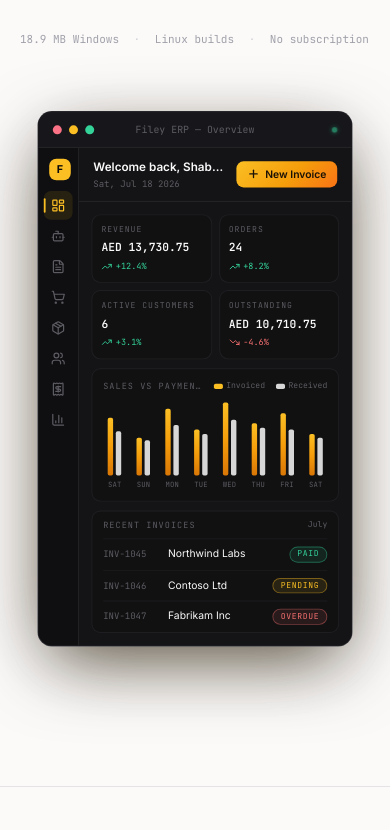
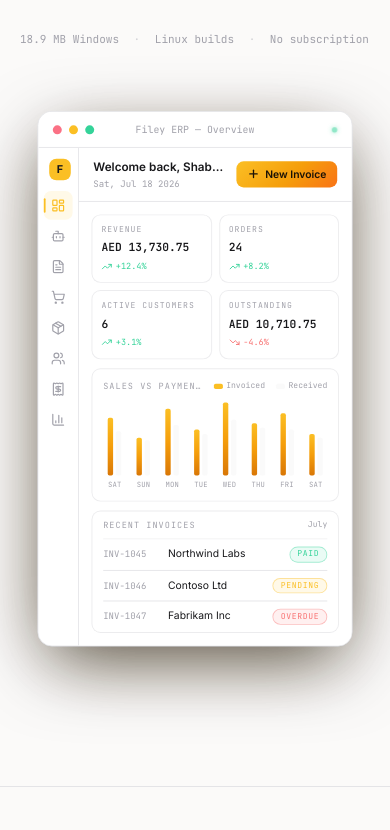
Before and after one commit to iamveer82/filey-erp-website, a React (Vite) app: page / in a window 390 px wide. Shown: the part 794-1624 px from the top of the page. Built offline with nearby package versions, Linux system fonts and the light colour scheme; no server answers.

Commit message:
fix: remove all remaining dark-theme ink-* classes from demo and hero — full light theme matching desktop app

```diff
--- a/src/components/AppWindow.tsx
+++ b/src/components/AppWindow.tsx
@@ -30,22 +30,22 @@ export function AppWindow({
   return (
     <div
       className={cn(
-        'overflow-hidden rounded-2xl border border-ink-600/70 bg-ink-900',
+        'overflow-hidden rounded-2xl border border-zinc-200 bg-white',
         'shadow-[0_24px_80px_-12px_rgba(0,0,0,0.7),inset_0_1px_0_rgba(255,255,255,0.04)]',
         className,
       )}
     >
       {/* Title bar */}
-      <div className="relative flex h-10 items-center justify-between border-b border-ink-700 bg-ink-800/80 px-4">
+      <div className="relative flex h-10 items-center justify-between border-b border-zinc-200 bg-white px-4">
         <div className="flex items-center gap-2" aria-hidden>
           <span className="h-2.5 w-2.5 rounded-full bg-rose-400" />
           <span className="h-2.5 w-2.5 rounded-full bg-amber-400" />
           <span className="h-2.5 w-2.5 rounded-full bg-emerald-400" />
         </div>
-        <span className="pointer-events-none absolute left-1/2 -translate-x-1/2 font-mono text-[11px] text-faint">
+        <span className="pointer-events-none absolute left-1/2 -translate-x-1/2 font-mono text-[11px] text-zinc-400">
           {title}
         </span>
-        <span className="flex items-center gap-1.5 font-mono text-[11px] text-faint">
+        <span className="flex items-center gap-1.5 font-mono text-[11px] text-zinc-400">
           <span
             className={cn(
               'h-1.5 w-1.5 rounded-full',
@@ -59,9 +59,9 @@ export function AppWindow({
       {/* Body: optional rail + content */}
       <div className="flex min-h-0">
         {sidebar ? (
-          <div className="shrink-0 border-r border-ink-700 bg-ink-900/60">{sidebar}</div>
+          <div className="shrink-0 border-r border-zinc-200 bg-white/60">{sidebar}</div>
         ) : null}
-        <div className={cn('min-w-0 flex-1 bg-ink-850 p-4 lg:p-6', contentClassName)}>{children}</div>
+        <div className={cn('min-w-0 flex-1 bg-white p-4 lg:p-6', contentClassName)}>{children}</div>
       </div>
     </div>
   )
--- a/src/sections/Hero.tsx
+++ b/src/sections/Hero.tsx
@@ -116,10 +116,10 @@ function OverviewMock() {
   return (
     <div>
       {/* top bar */}
-      <div className="-mx-3.5 -mt-3.5 flex items-center justify-between gap-3 border-b border-ink-700 px-4 py-3 sm:-mx-4 sm:-mt-4">
+      <div className="-mx-3.5 -mt-3.5 flex items-center justify-between gap-3 border-b border-zinc-200 px-4 py-3 sm:-mx-4 sm:-mt-4">
         <div className="min-w-0">
-          <p className="truncate text-[13px] font-semibold text-fg">Welcome back, Shaban</p>
-          <p className="font-mono text-[10px] text-faint">Sat, Jul 18 2026</p>
+          <p className="truncate text-[13px] font-semibold text-zinc-900">Welcome back, Shaban</p>
+          <p className="font-mono text-[10px] text-zinc-400">Sat, Jul 18 2026</p>
         </div>
         <span className="btn-gradient inline-flex shrink-0 items-center gap-1.5 rounded-md px-3 py-1.5 text-[11.5px] font-semibold text-[#1A1206]">
           <Plus className="h-3.5 w-3.5" strokeWidth={2.5} />
@@ -130,9 +130,9 @@ function OverviewMock() {
       {/* KPI cards */}
       <div className="mt-3.5 grid grid-cols-2 gap-2">
         {KPIS.map((kpi) => (
-          <div key={kpi.label} className="rounded-lg border border-ink-700/70 bg-ink-900/60 p-2.5">
-            <p className="truncate font-mono text-[9px] uppercase tracking-[0.12em] text-faint">{kpi.label}</p>
-            <p className="mt-1 truncate font-mono text-[12.5px] font-semibold tabular-nums text-fg">{kpi.value}</p>
+          <div key={kpi.label} className="rounded-lg border border-zinc-200/70 bg-white/60 p-2.5">
+            <p className="truncate font-mono text-[9px] uppercase tracking-[0.12em] text-zinc-400">{kpi.label}</p>
+            <p className="mt-1 truncate font-mono text-[12.5px] font-semibold tabular-nums text-zinc-900">{kpi.value}</p>
             <p
               className={cn(
                 'mt-1 flex items-center gap-1 font-mono text-[9.5px] tabular-nums',
@@ -147,12 +147,12 @@ function OverviewMock() {
       </div>
 
       {/* sales vs payments bar chart */}
-      <div className="mt-2.5 rounded-lg border border-ink-700/70 bg-ink-900/60 p-3">
+      <div className="mt-2.5 rounded-lg border border-zinc-200/70 bg-white/60 p-3">
         <div className="flex items-center justify-between gap-2">
-          <p className="truncate font-mono text-[9.5px] uppercase tracking-[0.12em] text-faint">
+          <p className="truncate font-mono text-[9.5px] uppercase tracking-[0.12em] text-zinc-400">
             Sales vs Payments received
           </p>
-          <div className="flex shrink-0 items-center gap-3 font-mono text-[9px] text-faint">
+          <div className="flex shrink-0 items-center gap-3 font-mono text-[9px] text-zinc-400">
             <span className="flex items-center gap-1">
               <span className="h-1.5 w-2.5 rounded-[2px] bg-amber-400" />
               Invoiced
@@ -176,23 +176,23 @@ function OverviewMock() {
                   style={{ height: `${(bar.rec / 100) * 88}px` }}
                 />
               </div>
-              <span className="text-center font-mono text-[8px] uppercase tracking-wide text-faint">{bar.d}</span>
+              <span className="text-center font-mono text-[8px] uppercase tracking-wide text-zinc-400">{bar.d}</span>
             </div>
           ))}
         </div>
       </div>
 
       {/* recent invoices */}
-      <div className="mt-2.5 rounded-lg border border-ink-700/70 bg-ink-900/60 px-3">
-        <div className="flex items-center justify-between border-b border-ink-700/60 py-2">
-          <p className="font-mono text-[9.5px] uppercase tracking-[0.12em] text-faint">Recent invoices</p>
-          <p className="font-mono text-[9px] text-faint">July</p>
+      <div className="mt-2.5 rounded-lg border border-zinc-200/70 bg-white/60 px-3">
+        <div className="flex items-center justify-between border-b border-zinc-200/60 py-2">
+          <p className="font-mono text-[9.5px] uppercase tracking-[0.12em] text-zinc-400">Recent invoices</p>
+          <p className="font-mono text-[9px] text-zinc-400">July</p>
         </div>
-        <div className="divide-y divide-ink-700/50">
+        <div className="divide-y divide-zinc-200">
           {RECENT_INVOICES.map((inv) => (
             <div key={inv.id} className="flex items-center gap-2.5 py-2">
-              <span className="w-[62px] shrink-0 font-mono text-[10px] text-faint">{inv.id}</span>
-              <span className="min-w-0 flex-1 truncate text-[11.5px] text-fg">{inv.customer}</span>
+              <span className="w-[62px] shrink-0 font-mono text-[10px] text-zinc-400">{inv.id}</span>
+              <span className="min-w-0 flex-1 truncate text-[11.5px] text-zinc-900">{inv.customer}</span>
               <span className="hidden shrink-0 font-mono text-[10px] tabular-nums text-muted-foreground sm:inline">
                 {inv.amount}
               </span>
@@ -217,10 +217,10 @@ function OverviewSidebar() {
     <nav aria-label="Modules" className="flex w-11 flex-col gap-0.5 px-1.5 py-3 sm:w-40 sm:px-2">
       {/* Filey logo */}
       <div className="mb-2.5 flex items-center gap-2 px-1.5">
-        <span className="flex h-6 w-6 shrink-0 items-center justify-center rounded-md bg-amber-400 font-display text-[12px] font-bold text-ink-950">
+        <span className="flex h-6 w-6 shrink-0 items-center justify-center rounded-md bg-amber-400 font-display text-[12px] font-bold text-zinc-900">
           F
         </span>
-        <span className="hidden text-[13px] font-semibold tracking-tight text-fg sm:inline">
+        <span className="hidden text-[13px] font-semibold tracking-tight text-zinc-900 sm:inline">
           Filey <span className="font-medium text-amber-400">ERP</span>
         </span>
       </div>
@@ -229,7 +229,7 @@ function OverviewSidebar() {
           key={item.label}
           className={cn(
             'relative flex h-8 items-center justify-center gap-2.5 rounded-md sm:justify-start sm:px-2.5',
-            item.active ? 'bg-amber-400/10 text-amber-400' : 'text-faint',
+            item.active ? 'bg-amber-400/10 text-amber-400' : 'text-zinc-400',
           )}
         >
           {item.active && (
--- a/src/sections/demo/DemoCrm.tsx
+++ b/src/sections/demo/DemoCrm.tsx
@@ -69,14 +69,14 @@ function DealCardBody({ deal, lifted = false }: { deal: Deal; lifted?: boolean }
       className={cn(
         'rounded-lg border p-3',
         lifted
-          ? 'rotate-[1.5deg] scale-[1.04] border-amber-400/40 bg-ink-800 shadow-[0_18px_50px_-10px_rgba(0,0,0,0.8)]'
+          ? 'rotate-[1.5deg] scale-[1.04] border-amber-400/40 bg-zinc-50 shadow-[0_18px_50px_-10px_rgba(0,0,0,0.8)]'
           : 'border-zinc-200 bg-white shadow-[inset_0_1px_0_rgba(255,255,255,0.04)]',
       )}
     >
       <p className="text-[13px] font-semibold leading-tight text-zinc-900">{deal.company}</p>
       <div className="mt-2 flex items-center justify-between gap-2">
         <span className="text-[12px] tabular-nums text-amber-400">{fmtAED(deal.value)}</span>
-        <span className="rounded-full border border-ink-600 px-2 py-px text-[9px] uppercase tracking-[0.1em] text-zinc-400">
+        <span className="rounded-full border border-zinc-200 px-2 py-px text-[9px] uppercase tracking-[0.1em] text-zinc-400">
           {deal.tag}
         </span>
       </div>
@@ -93,7 +93,7 @@ function SortableDealCard({ deal }: { deal: Deal }) {
       <div
         ref={setNodeRef}
         style={{ transform: CSS.Transform.toString(transform), transition }}
-        className="h-[74px] rounded-lg border border-dashed border-ink-600 bg-ink-800/40"
+        className="h-[74px] rounded-lg border border-dashed border-zinc-200 bg-zinc-50"
       />
     )
   }
@@ -104,7 +104,7 @@ function SortableDealCard({ deal }: { deal: Deal }) {
       style={{ transform: CSS.Transform.toString(transform), transition }}
       {...attributes}
       {...listeners}
-      className="cursor-grab touch-manipulation transition-colors duration-200 hover:[&>div]:border-ink-600 active:cursor-grabbing"
+      className="cursor-grab touch-manipulation transition-colors duration-200 hover:[&>div]:border-zinc-200 active:cursor-grabbing"
     >
       <DealCardBody deal={deal} />
     </div>
@@ -136,7 +136,7 @@ function StageColumn({ stage, deals, isTarget, pulseKey }: ColumnProps) {
       <div className="flex items-center gap-2 px-1 pb-2.5">
         <span className="h-2 w-2 rounded-full" style={{ background: stage.color }} />
         <span className="text-[11px] uppercase tracking-[0.12em] text-zinc-400">{stage.label}</span>
-        <span className="rounded-full border border-ink-600 px-1.5 py-px text-[10px] tabular-nums text-zinc-400">
+        <span className="rounded-full border border-zinc-200 px-1.5 py-px text-[10px] tabular-nums text-zinc-400">
           {deals.length}
         </span>
         <span className="ml-auto text-[11px] font-medium tabular-nums text-zinc-900">
@@ -161,7 +161,7 @@ function StageColumn({ stage, deals, isTarget, pulseKey }: ColumnProps) {
             ))}
           </AnimatePresence>
           {deals.length === 0 && (
-            <div className="flex flex-1 items-center justify-center rounded-lg border border-dashed border-ink-600/70 py-8 text-[10px] uppercase tracking-[0.12em] text-zinc-400">
+            <div className="flex flex-1 items-center justify-center rounded-lg border border-dashed border-zinc-200 py-8 text-[10px] uppercase tracking-[0.12em] text-zinc-400">
               Drop deals here
             </div>
           )}
--- a/src/sections/demo/DemoInventory.tsx
+++ b/src/sections/demo/DemoInventory.tsx
@@ -90,7 +90,7 @@ export default function DemoInventory() {
             onChange={(e) => setQuery(e.target.value)}
             placeholder="Search SKU or name…"
             aria-label="Search SKU or name"
-            className="h-9 w-full rounded-lg border border-ink-600 bg-white pl-8 pr-3 text-[12px] text-zinc-900 placeholder:text-zinc-400 focus:border-amber-400/50 focus:outline-none"
+            className="h-9 w-full rounded-lg border border-zinc-200 bg-white pl-8 pr-3 text-[12px] text-zinc-900 placeholder:text-zinc-400 focus:border-amber-400/50 focus:outline-none"
           />
         </div>
         <div className="flex items-center gap-1" role="group" aria-label="Filter by status">
@@ -104,7 +104,7 @@ export default function DemoInventory() {
                 'rounded-full border px-2.5 py-1 text-[10.5px] transition-colors duration-200',
                 statusFilter === s
                   ? 'border-amber-400/50 bg-amber-400/10 text-amber-400'
-                  : 'border-ink-600 text-zinc-400 hover:text-zinc-400',
+                  : 'border-zinc-200 text-zinc-400 hover:text-zinc-400',
               )}
             >
               {s}
@@ -157,7 +157,7 @@ export default function DemoInventory() {
                 <TableCell className="px-3 py-2.5">
                   <div className="flex items-center gap-2.5">
                     <span className="w-7 text-right text-[12px] tabular-nums text-zinc-900">{r.stock}</span>
-                    <span className="h-1 w-[60px] overflow-hidden rounded-full bg-ink-700">
+                    <span className="h-1 w-[60px] overflow-hidden rounded-full bg-zinc-100">
                       <span
                         className="block h-full rounded-full transition-all duration-300"
                         style={{ width: `${Math.min(100, (r.stock / 250) * 100)}%`, background: STATUS_COLORS[r.status] }}
--- a/src/sections/demo/DemoInvoicing.tsx
+++ b/src/sections/demo/DemoInvoicing.tsx
@@ -234,10 +234,10 @@ export default function DemoInvoicing() {
           Customer
         </label>
         <Select value={customer} onValueChange={setCustomer}>
-          <SelectTrigger id="inv-customer" className="mt-1.5 w-full border-ink-600 bg-white text-[13px] text-zinc-900">
+          <SelectTrigger id="inv-customer" className="mt-1.5 w-full border-zinc-200 bg-white text-[13px] text-zinc-900">
             <SelectValue />
           </SelectTrigger>
-          <SelectContent className="border-ink-600 bg-ink-800 text-zinc-900">
+          <SelectContent className="border-zinc-200 bg-zinc-50 text-zinc-900">
             {CUSTOMERS.map((c) => (
               <SelectItem key={c} value={c} className="text-[13px]">
                 {c}
@@ -266,11 +266,11 @@ export default function DemoInvoicing() {
                 <Select value={l.name} onValueChange={(name) => updateLine(l.id, { name })}>
                   <SelectTrigger
                     aria-label="Item"
-                    className="h-8 min-w-0 flex-1 border-ink-600 bg-white px-2 text-[12px] text-zinc-900 [&_span]:truncate"
+                    className="h-8 min-w-0 flex-1 border-zinc-200 bg-white px-2 text-[12px] text-zinc-900 [&_span]:truncate"
                   >
                     <SelectValue />
                   </SelectTrigger>
-                  <SelectContent className="border-ink-600 bg-ink-800 text-zinc-900">
+                  <SelectContent className="border-zinc-200 bg-zinc-50 text-zinc-900">
                     {CATALOG.map((c) => (
                       <SelectItem key={c.name} value={c.name} className="text-[12px]">
                         {c.name} — {fmtInt(c.price)}
@@ -278,7 +278,7 @@ export default function DemoInvoicing() {
                     ))}
                   </SelectContent>
                 </Select>
-                <div className="flex shrink-0 items-center rounded-md border border-ink-600">
+                <div className="flex shrink-0 items-center rounded-md border border-zinc-200">
                   <button
                     type="button"
                     aria-label="Decrease quantity"
@@ -317,7 +317,7 @@ export default function DemoInvoicing() {
           type="button"
           onClick={addLine}
           disabled={lines.length >= CATALOG.length}
-          className="mt-2 flex h-8 w-full items-center justify-center gap-1.5 rounded-md border border-dashed border-ink-600 text-[11px] text-zinc-400 transition-colors duration-200 hover:border-amber-400/50 hover:text-amber-400 disabled:pointer-events-none disabled:opacity-40"
+          className="mt-2 flex h-8 w-full items-center justify-center gap-1.5 rounded-md border border-dashed border-zinc-200 text-[11px] text-zinc-400 transition-colors duration-200 hover:border-amber-400/50 hover:text-amber-400 disabled:pointer-events-none disabled:opacity-40"
         >
           <Plus className="h-3.5 w-3.5" /> Add line
         </button>
@@ -361,7 +361,7 @@ export default function DemoInvoicing() {
                 'flex flex-col items-center gap-1.5 rounded-lg border p-2 transition-all duration-200',
                 template === t.id
                   ? 'border-amber-400/60 bg-amber-400/5'
-                  : 'border-ink-600 hover:border-ink-600/80 hover:bg-ink-800',
+                  : 'border-zinc-200 hover:border-zinc-300 hover:bg-zinc-50',
               )}
             >
               {/* mini doc thumbnail */}
@@ -394,7 +394,7 @@ export default function DemoInvoicing() {
             <span className="text-zinc-400">VAT 5%</span>
             <span className="tabular-nums text-zinc-900"><PopNumber value={fmtAED2(totals.vat)} /></span>
           </div>
-          <div className="my-1.5 h-px bg-ink-700" />
+          <div className="my-1.5 h-px bg-zinc-100" />
           <div className="flex items-center justify-between">
             <span className="text-[12px] font-semibold text-zinc-900">Total</span>
             <span className="text-[20px] font-semibold tabular-nums text-amber-400">
@@ -415,7 +415,7 @@ export default function DemoInvoicing() {
           <button
             type="button"
             onClick={pdfToast}
-            className="inline-flex h-10 items-center justify-center gap-2 rounded-lg border border-ink-600 px-4 text-[13.5px] font-semibold text-zinc-900 transition-colors duration-200 hover:border-amber-400/50 hover:bg-amber-400/5 active:scale-[0.98]"
+            className="inline-flex h-10 items-center justify-center gap-2 rounded-lg border border-zinc-200 px-4 text-[13.5px] font-semibold text-zinc-900 transition-colors duration-200 hover:border-amber-400/50 hover:bg-amber-400/5 active:scale-[0.98]"
           >
             <Printer className="h-4 w-4" /> Print
           </button>
```
